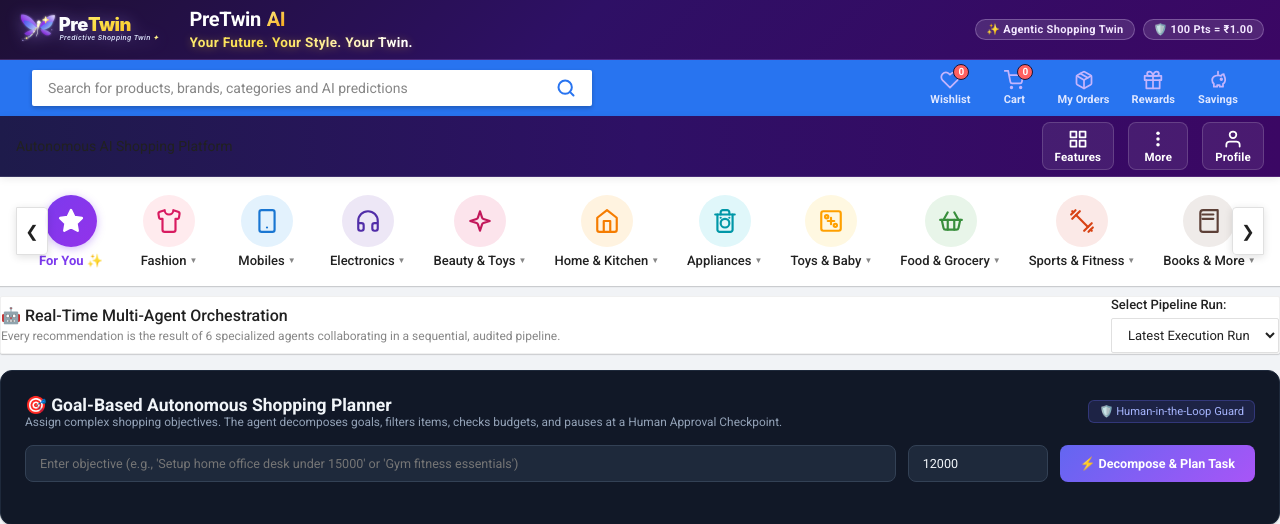
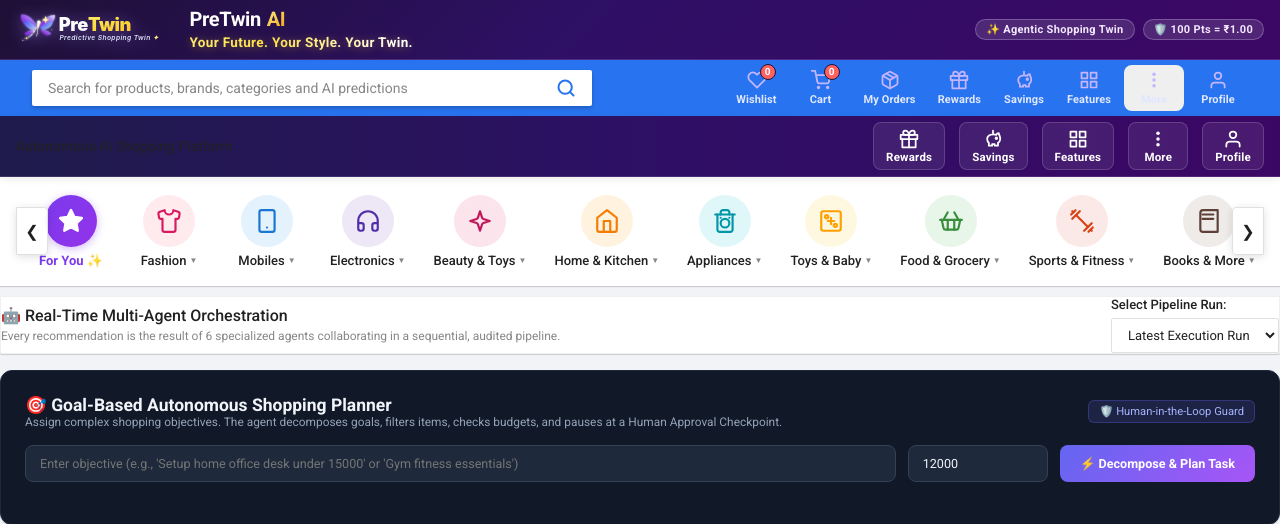
Before and after one commit to LikithaC17/PreTwinAI, a Flask app: page /agents in a window 1280 px wide. Shown: the top 524 px of the page. Run offline with Flask 3, Linux system fonts and the light colour scheme; data comes from the database, SQL or seed files in the repository; data that the repository does not hold is empty; parts of the project's set-up code (start-up, migrations or seed data) failed here and were passed over.

Commit message:
Add Features, More, and Profile icons where Rewards and Savings icons are present across navigation bars

```diff
--- a/templates/base.html
+++ b/templates/base.html
@@ -146,13 +146,76 @@
             <span class="pretwin-shortcut-text">Savings</span>
           </a>
 
+          <!-- Features Shortcut -->
+          <a href="/features" class="pretwin-shortcut-btn {% if request.path == '/features' %}active{% endif %}" title="PreTwin AI Features Dashboard">
+            <div class="pretwin-shortcut-icon-box">
+              <svg width="20" height="20" viewBox="0 0 24 24" fill="none" stroke="currentColor" stroke-width="2.1" stroke-linecap="round" stroke-linejoin="round">
+                <rect x="3" y="3" width="7" height="7"></rect>
+                <rect x="14" y="3" width="7" height="7"></rect>
+                <rect x="14" y="14" width="7" height="7"></rect>
+                <rect x="3" y="14" width="7" height="7"></rect>
+              </svg>
+            </div>
+            <span class="pretwin-shortcut-text">Features</span>
+          </a>
+
+          <!-- More Options Shortcut -->
+          <button type="button" class="pretwin-shortcut-btn" onclick="toggleMoreMenu(event)" aria-haspopup="true" aria-expanded="false" title="More Options">
+            <div class="pretwin-shortcut-icon-box">
+              <svg width="20" height="20" viewBox="0 0 24 24" fill="currentColor">
+                <circle cx="12" cy="5" r="2.1"></circle>
+                <circle cx="12" cy="12" r="2.1"></circle>
+                <circle cx="12" cy="19" r="2.1"></circle>
+              </svg>
+            </div>
+            <span class="pretwin-shortcut-text">More</span>
+          </button>
+
+          <!-- Profile Shortcut -->
+          {% if is_authenticated and current_user %}
+            <button
+              type="button"
+              class="pretwin-shortcut-btn {% if request.path == '/profile' %}active{% endif %}"
+              onclick="togglePreTwinAccountDropdown(event)"
+              aria-haspopup="true"
+              aria-expanded="false"
+              title="Signed in as {{ current_user.username }}"
+            >
+              <div class="pretwin-shortcut-icon-box">
+                {% if current_user.avatar_url %}
+                  <img src="{{ current_user.avatar_url }}" alt="{{ current_user.username }}" class="pretwin-nav-avatar">
+                {% else %}
+                  <svg width="20" height="20" viewBox="0 0 24 24" fill="none" stroke="currentColor" stroke-width="2.1" stroke-linecap="round" stroke-linejoin="round">
+                    <path d="M20 21v-2a4 4 0 0 0-4-4H8a4 4 0 0 0-4 4v2"></path>
+                    <circle cx="12" cy="7" r="4"></circle>
+                  </svg>
+                {% endif %}
+              </div>
+              <span class="pretwin-shortcut-text">Profile</span>
+            </button>
+          {% else %}
+            <a
+              href="/profile"
+              class="pretwin-shortcut-btn {% if request.path == '/profile' %}active{% endif %}"
+              title="My Profile &amp; Sign In"
+            >
+              <div class="pretwin-shortcut-icon-box">
+                <svg width="20" height="20" viewBox="0 0 24 24" fill="none" stroke="currentColor" stroke-width="2.1" stroke-linecap="round" stroke-linejoin="round">
+                  <path d="M20 21v-2a4 4 0 0 0-4-4H8a4 4 0 0 0-4 4v2"></path>
+                  <circle cx="12" cy="7" r="4"></circle>
+                </svg>
+              </div>
+              <span class="pretwin-shortcut-text">Profile</span>
+            </a>
+          {% endif %}
+
         </nav>
       </div>
     </div>
   </header>
 
   <!-- ======================================================================
-       2. SECOND NAVIGATION BAR (Features, More, and Profile at the End)
+       2. SECOND NAVIGATION BAR (Rewards, Savings, Features, More, Profile)
        ====================================================================== -->
   <nav class="pretwin-second-navbar" id="pretwinSecondNavbar" aria-label="Secondary Features Navigation">
     <div class="pretwin-second-navbar-inner">
@@ -163,8 +226,34 @@
         </span>
       </div>
 
-      <!-- Right: Features, More, and Profile at the Far End in Requested Order -->
+      <!-- Right: Rewards, Savings, Features, More, and Profile in Requested Order -->
       <div class="pretwin-second-nav-right">
+        <!-- Rewards on Second Navbar -->
+        <a href="/rewards" class="pretwin-second-nav-btn {% if request.path == '/rewards' %}active{% endif %}" id="pretwinSecondNavRewardsBtn" title="PreTwin Reward Points (100 = ₹1)">
+          <div class="pretwin-second-nav-icon-box">
+            <svg width="20" height="20" viewBox="0 0 24 24" fill="none" stroke="currentColor" stroke-width="2.1" stroke-linecap="round" stroke-linejoin="round">
+              <polyline points="20 12 20 22 4 22 4 12"></polyline>
+              <rect x="2" y="7" width="20" height="5"></rect>
+              <line x1="12" y1="22" x2="12" y2="7"></line>
+              <path d="M12 7H7.5a2.5 2.5 0 0 1 0-5C11 2 12 7 12 7z"></path>
+              <path d="M12 7h4.5a2.5 2.5 0 0 0 0-5C13 2 12 7 12 7z"></path>
+            </svg>
+          </div>
+          <span class="pretwin-second-nav-text">Rewards</span>
+        </a>
+
+        <!-- Savings on Second Navbar -->
+        <a href="/savings" class="pretwin-second-nav-btn {% if request.path == '/savings' %}active{% endif %}" id="pretwinSecondNavSavingsBtn" title="Smart Shopping Savings Plan">
+          <div class="pretwin-second-nav-icon-box">
+            <svg width="20" height="20" viewBox="0 0 24 24" fill="none" stroke="currentColor" stroke-width="2.1" stroke-linecap="round" stroke-linejoin="round">
+              <path d="M19 5c-1.5 0-2.8 1.4-3 2-3.5-1.5-11-.3-11 5 0 1.8 0 3 2 4.5V20h4v-2h3v2h4v-3.5c1-.5 1.5-1 2-2 1.5-3 0-6.5-1-8.5z"></path>
+              <circle cx="16" cy="11" r="1"></circle>
+              <path d="M12 5V2"></path>
+            </svg>
+          </div>
+          <span class="pretwin-second-nav-text">Savings</span>
+        </a>
+
         <!-- 1. Features (Clickable Link to dedicated /features dashboard + Accessible Dropdown) -->
         <div class="pretwin-nav-item pretwin-dropdown-container" id="pretwinFeaturesContainer">
           <a
```
